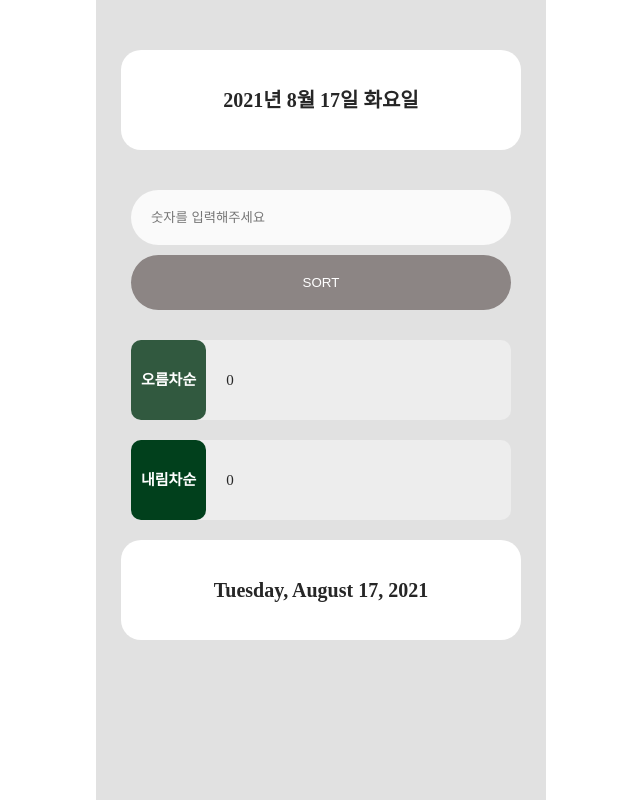
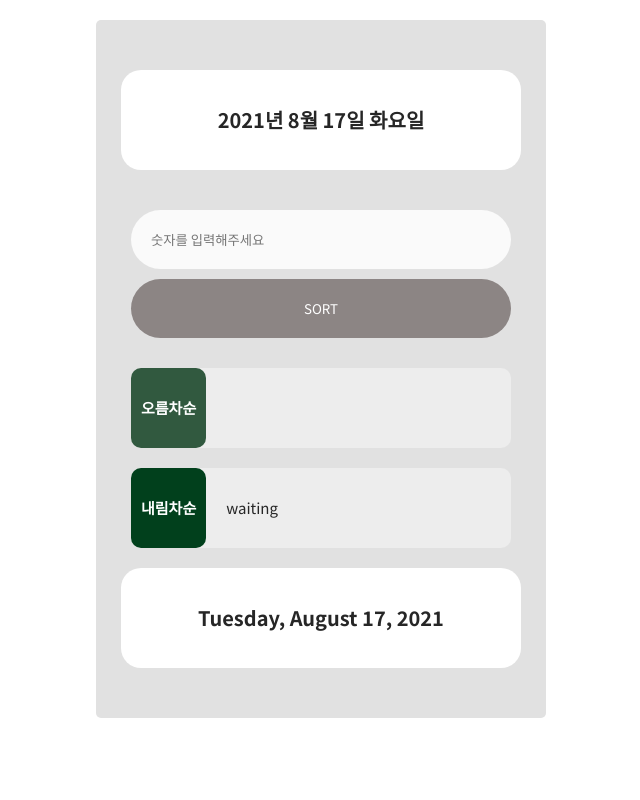
Before and after one commit to irisdew/solarconnect_project, a React (Create React App) app: page / in a window 1280 px wide. Shown: the whole page, without its empty margins (319-959 px from the left). Built offline with nearby package versions, Linux system fonts and the light colour scheme.

Commit message:
refactor : 폰트 및 크기 & 실시간

```diff
--- a/public/index.html
+++ b/public/index.html
@@ -9,6 +9,12 @@
       name="description"
       content="Web site created using create-react-app"
     />
+    <link rel="preconnect" href="https://fonts.googleapis.com" />
+    <link rel="preconnect" href="https://fonts.gstatic.com" crossorigin />
+    <link
+      href="https://fonts.googleapis.com/css2?family=Noto+Sans+KR:wght@100;300;400;500;700;900&display=swap"
+      rel="stylesheet"
+    />
     <title>[Assignment 6] 솔라커넥트 #2</title>
   </head>
   <body>
--- a/src/components/DateTime.js
+++ b/src/components/DateTime.js
@@ -1,19 +1,29 @@
-import React, { useState, useEffect } from "react";
+import React, { useState, useEffect } from 'react'
 
 function DateTime({ type }) {
-    const date = new Date();
-    const options = {
-        weekday: "long",
-        year: "numeric",
-        month: "long",
-        day: "numeric",
-    };
+  const [time, setTime] = useState(null)
+  const date = new Date()
+  const options = {
+    weekday: 'long',
+    year: 'numeric',
+    month: 'long',
+    day: 'numeric',
+  }
 
-    return (
-        <div className="wrapper__time">
-            <p>{date.toLocaleDateString(type, options)}</p>
-        </div>
-    );
+  useEffect(() => {
+    setTime(date.toLocaleDateString(type, options))
+  }, [])
+
+  setInterval(() => {
+    setTime(date.toLocaleDateString(type, options))
+  }, 18000)
+
+  console.log(time)
+  return (
+    <div className="wrapper__time">
+      <p>{time}</p>
+    </div>
+  )
 }
-
-export default DateTime;
+// 혹시 rafce 안쓰시는지 - 혜린님
+export default DateTime
--- a/src/components/Result.js
+++ b/src/components/Result.js
@@ -1,47 +1,38 @@
-import React, { useState, useEffect } from "react";
+import React, { useState, useEffect } from 'react'
 
-import {sort, makeArrayfromString} from 'utils/sort'
+import { sort, makeArrayfromString } from 'utils/sort'
 function Result({ inputValue, desc }) {
-    const [ascSort, setAscSort] = useState([]);
-    const [descSort, setDesccSort] = useState([]);
+  const [ascSort, setAscSort] = useState([])
+  const [descSort, setDesccSort] = useState([])
 
-    const [waiting, setWaiting] = useState(true);
+  const [waiting, setWaiting] = useState(true)
 
   useEffect(() => {
-        init();
-        setWaiting(true);
-    }, [inputValue]);
-
+    inputValue && init()
+    setWaiting(true)
+  }, [inputValue])
 
   function init() {
-        const arr = makeArrayfromString(inputValue);
+    const arr = makeArrayfromString(inputValue)
     setAscSort(sort(arr, false))
     setTimeout(() => {
       setDesccSort(sort(arr, true))
-            setWaiting(false);
-        }, 3000);
+      setWaiting(false)
+    }, 3000)
   }
 
   return (
     <div className="result">
-            <div className="result__title">
-                {desc ? "내림차순" : "오름차순"}
-            </div>
+      <div className="result__title">{desc ? '내림차순' : '오름차순'}</div>
       <div className="result__content">
         {desc ? (
-                    <>
-                        {waiting ? (
-                            "waiting"
+          <>{waiting ? 'waiting' : <span>{descSort.join(', ')}</span>}</>
         ) : (
-                            <span>{descSort.join(", ")}</span>
-                        )}
-                    </>
-                ) : (
-                    <span>{ascSort.join(", ")}</span>
+          <span>{ascSort.join(', ')}</span>
         )}
       </div>
     </div>
-    );
+  )
 }
 
-export default Result;
+export default Result
--- a/src/styles/app.scss
+++ b/src/styles/app.scss
@@ -1,15 +1,18 @@
-@import "_variables";
-@import "_mixin";
+@import '_variables';
+@import '_mixin';
 
+* {
+  font-family: 'Noto Sans KR', sans-serif;
+}
 .wrapper {
   width: 45rem;
-    height: 100vh;
   @include flexColumn;
   font-size: 1.5rem;
   background-color: $bg_color;
   color: $text_black;
-    margin: 0 auto;
-    padding-top: 5rem;
+  margin: 2rem auto 0;
+  padding: 5rem 0;
+  border-radius: 5px;
 }
 
 // Time
```
Also changed, not shown: src/App.js (+13 -17 lines), src/utils/sort.js (+10 -10 lines). Lines whose indentation alone changed are shown as unchanged.
